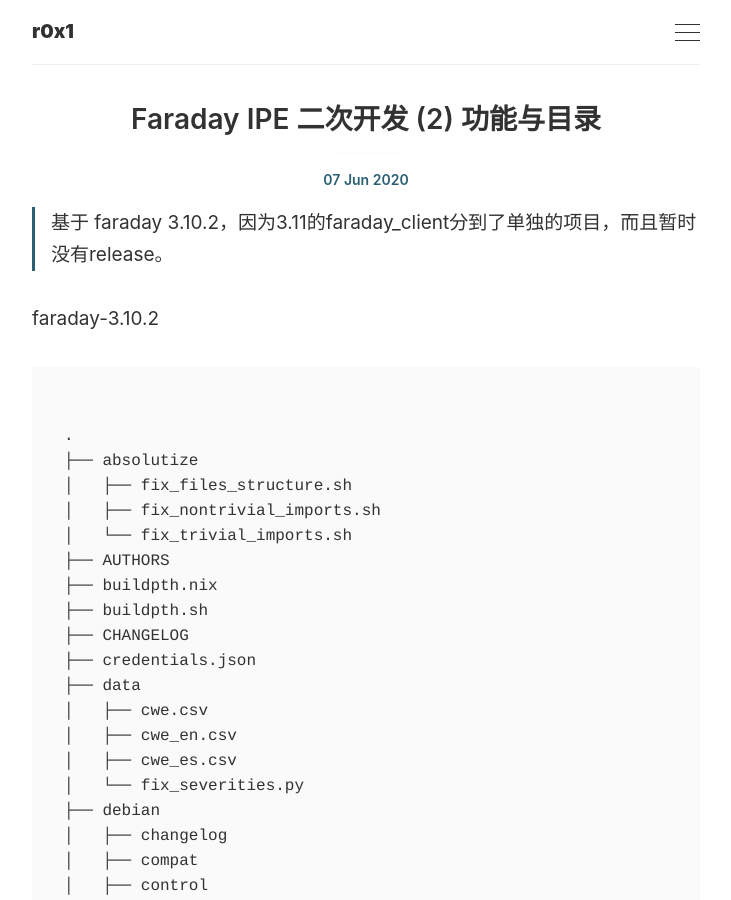
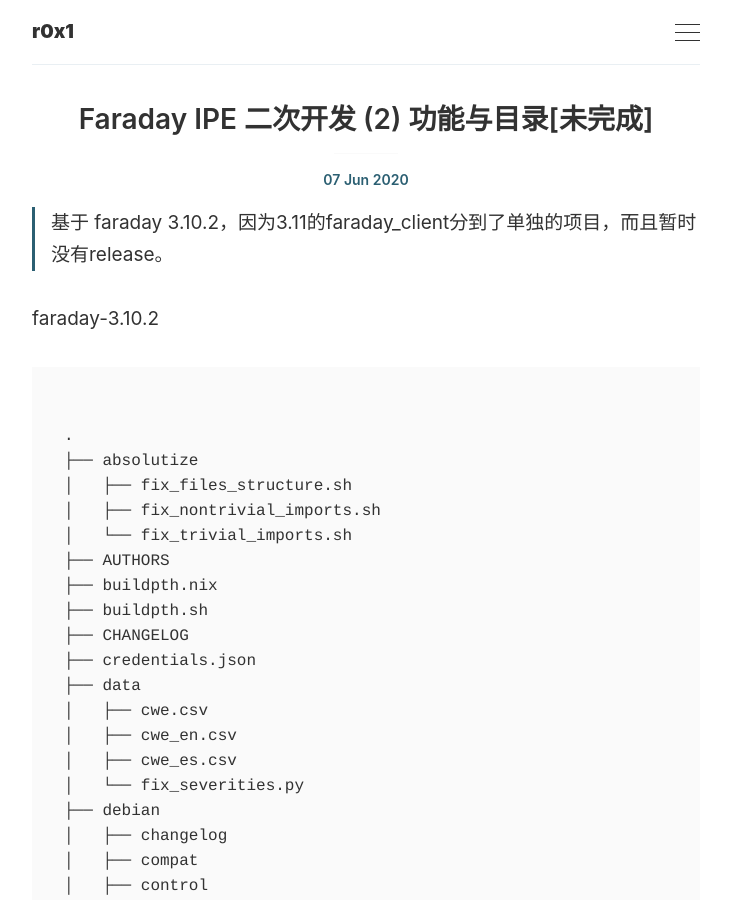
Before and after one commit to r0x1/r0x1.github.io, a Jekyll site: the page built from _posts/2020-06-07-faraday-ipe-2.md, in a window 1280 px wide and 900 px high. Shown: the whole window, without its empty margins (274-1005 px from the left). Built offline with Jekyll 4.4.1, drawn with Linux system fonts in a browser that asks for light colours.

Commit message:
Update Post “2020-06-07-faraday-ipe-2”

```diff
--- a/_posts/2020-06-07-faraday-ipe-2.md
+++ b/_posts/2020-06-07-faraday-ipe-2.md
@@ -1,7 +1,7 @@
 ---
 layout: post
-title: Faraday IPE 二次开发 (2) 功能与目录
-date: 2020-06-07T00:00:00+00:00
+title: 'Faraday IPE 二次开发 (2) 功能与目录[未完成]'
+date: 2020-06-07T00:00:00.000Z
 tags:
   - faraday
 image: null
```
